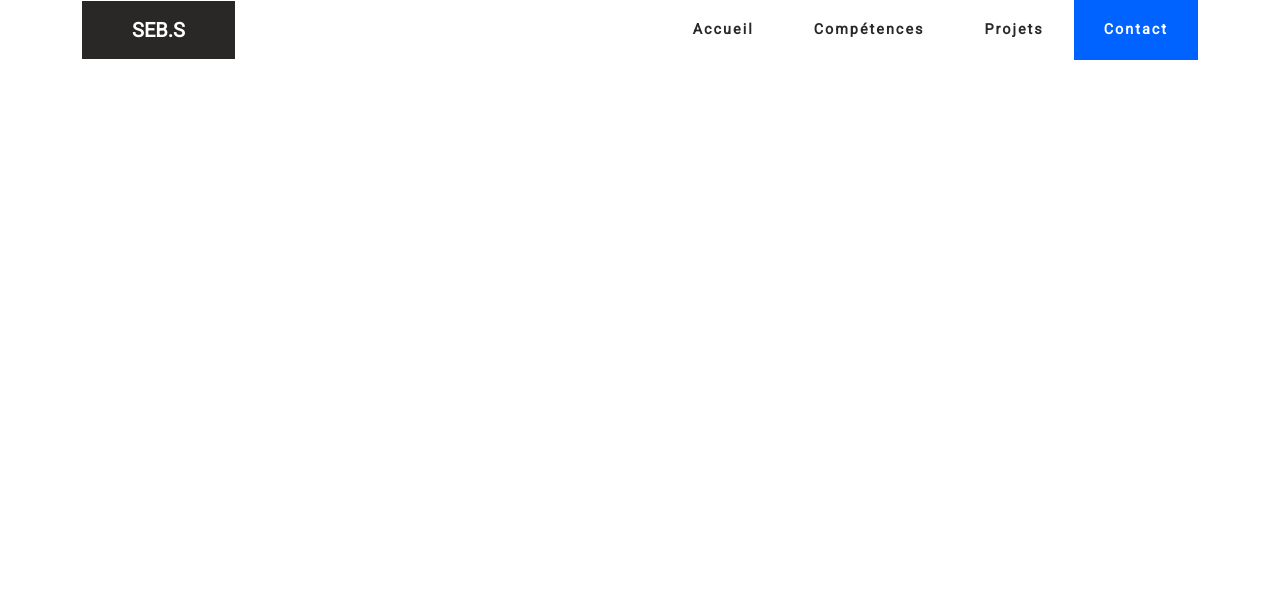
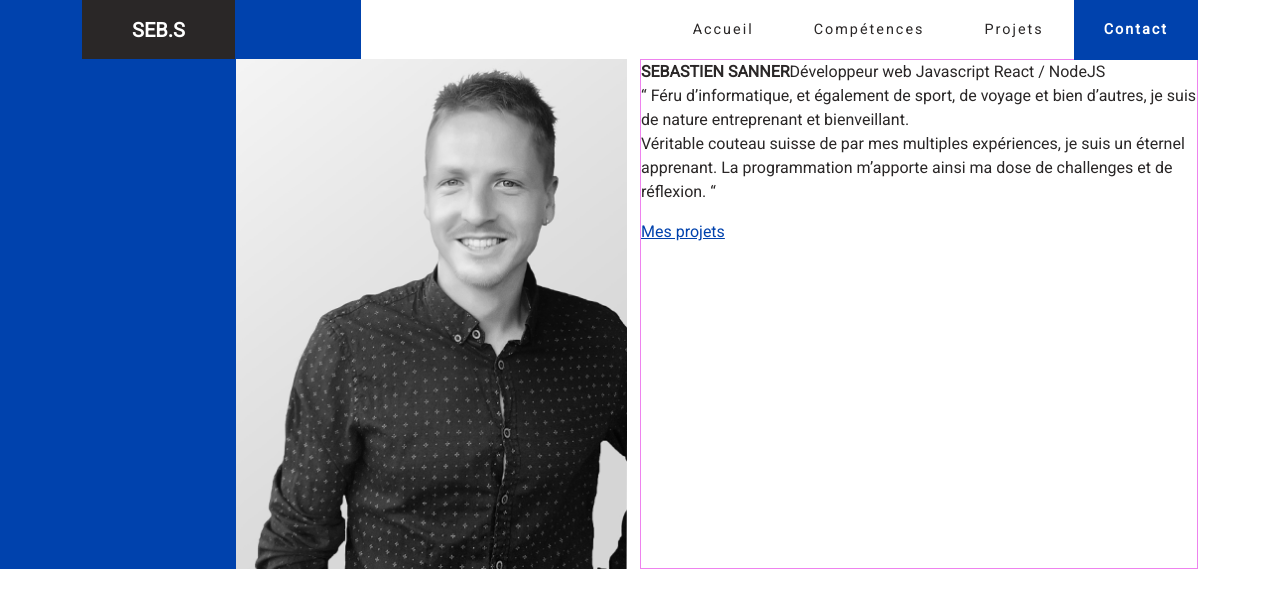
Before and after one commit to SebSnr/sebsnr.fr, a React (Create React App) app: page / in a window 1280 px wide. Shown: the top 608 px of the page. Built offline with nearby package versions, Linux system fonts and the light colour scheme.

Commit message:
:sparkles: start home banner

```diff
--- a/package.json
+++ b/package.json
@@ -11,6 +11,7 @@
     "react": "^17.0.2",
     "react-dom": "^17.0.2",
     "react-router-dom": "^5.3.0",
+    "react-router-hash-link": "^2.4.3",
     "react-scripts": "4.0.3",
     "web-vitals": "^1.1.2"
   },
--- a/src/components/HomeBanner.js
+++ b/src/components/HomeBanner.js
@@ -0,0 +1,24 @@
+import React from "react"
+import {HashLink} from "react-router-hash-link"
+
+export default function HomeBanner() {
+	return (
+		<div className="home-banner container d-flex flex-wrap">
+			<div className="home-banner__left">
+                {/* <div> */}
+				    <img src="./images/profile.png" alt="profile" className="z-index-1" />
+                {/* </div> */}
+			</div>
+			<div className="home-banner__right">
+				<strong>SEBASTIEN SANNER</strong>
+				<span>Développeur web Javascript React / NodeJS</span>
+				<p>
+					“ Féru d’informatique, et également de sport, de voyage et bien d’autres, je suis de nature entreprenant et bienveillant.
+					<br />
+					Véritable couteau suisse de par mes multiples expériences, je suis un éternel apprenant. La programmation m’apporte ainsi ma dose de challenges et de réflexion. “
+				</p>
+				<HashLink to="#mesprojets">Mes projets</HashLink>
+			</div>
+		</div>
+	)
+}
--- a/src/pages/HomePage.js
+++ b/src/pages/HomePage.js
@@ -1,4 +1,5 @@
 import React from 'react'
+import HomeBanner from '../components/HomeBanner'
 import Navigation from '../components/Navigation'
 // components
 
@@ -6,6 +7,7 @@ export default function HomePage() {
     return (
         <React.Fragment>
             <Navigation />
+            <HomeBanner />
         </React.Fragment>
     )
 }
--- a/src/styles/_settings.scss
+++ b/src/styles/_settings.scss
@@ -1,7 +1,7 @@
 @import url('https://fonts.googleapis.com/css2?family=Roboto&display=swap');
 
 $font-1: 'Roboto', sans-serif;
-$color-1: #0062ff;
+$color-1: #0042ad;
 $color-2: #2a2727;
 $color-3: #5c5353;
 
@@ -21,3 +21,7 @@ body {
 li {
 	list-style: none;
 }
+
+// variables
+
+$nav-height: 3.7rem;
--- /dev/null
+++ b/src/styles/components/_home-banner.scss
@@ -0,0 +1,55 @@
+.home-banner {
+	&__left {
+		// border: red solid 1px;
+		position: relative;
+		width: 50%;
+
+		@include media-breakpoint-down(md) {
+			margin: auto;
+			width: 100%;
+		}
+
+		img {
+			z-index: 10;
+			// position: absolute;
+			position: relative;
+			// top: -14px;
+			// left: 380px;
+			margin-top: 0;
+			margin-left: 154px;
+			width: 70%;
+			height: 100%;
+			object-fit: cover;
+
+			@include media-breakpoint-down(md) {
+				margin: auto;
+				width: 100%;
+			}
+		}
+
+		&::before {
+			position: absolute;
+			content: "";
+			height: calc(100% + #{$nav-height});
+			width: 1000%;
+			background-color: $color-1;
+			top: -$nav-height;
+			left: -1000%;
+			z-index: 1;
+		}
+		&::after {
+			position: absolute;
+			content: "";
+			height: calc(100% + #{$nav-height});
+			width: 50%;
+			background-color: $color-1;
+			top: -$nav-height;
+			left: 0;
+			z-index: 1;
+		}
+	}
+	&__right {
+		border: solid violet 1px;
+		width: 50%;
+	}
+}
--- a/src/styles/components/_navigation.scss
+++ b/src/styles/components/_navigation.scss
@@ -1,7 +1,10 @@
 $primary: $color-1;
 
 .header {
-    // height: rem;
+    .container {
+		height: $nav-height;
+		// border: green solid 2px;
+	}
 }
 
 a {
@@ -37,14 +40,15 @@ a {
 	.navbar-brand {
         // padding-top: 1rem;
         position: relative;
+		z-index: 2;
         margin-top: 0;
         margin-bottom: 0;
 		color: white;
 		background-color: $color-2;
-                padding-top: 0.9rem;
-				padding-bottom: 0.9rem;
-				padding-left: 50px;
-				padding-right: 50px;
+        padding-top: 0.9rem;
+        padding-bottom: 0.9rem;
+        padding-left: 50px;
+        padding-right: 50px;
 		text-transform: uppercase;
 		font-weight: 600;
 		&:hover, &:focus, &:active{
@@ -75,7 +79,7 @@ a {
 				padding-bottom: 1.2rem;
 				padding-left: 30px;
 				padding-right: 30px;
-				font-weight: 600;
+				font-weight: 500;
 				color: $color-2;
 				position: relative;
 				// text-transform: uppercase;
@@ -98,7 +102,8 @@ a {
 			&--contact {
 				background-color: $color-1;
 				.nav-link {
-					color: white;
+                    color: white;
+                    font-weight: 600;
                     &:hover, &:focus, &:active {
                         color: darken($color: #FFFFFF, $amount: 20);
                     }
--- a/src/styles/index.scss
+++ b/src/styles/index.scss
@@ -3,3 +3,4 @@
 
 // components
 @import './components/navigation';
+@import './components/home-banner';
```
Also changed, not shown: public/images/profile.png (added), 1 other file (tests, documents, lock files or other folders).
